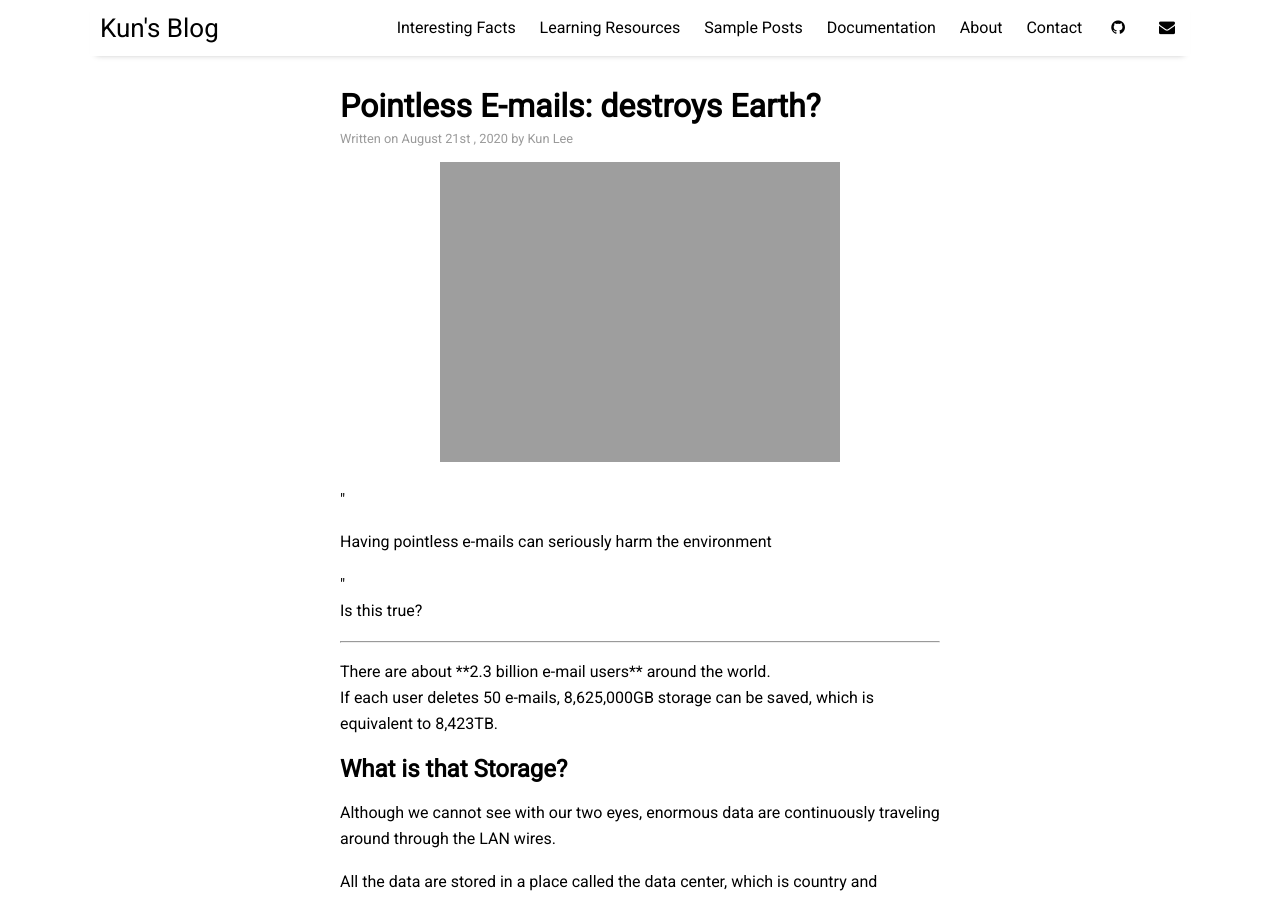
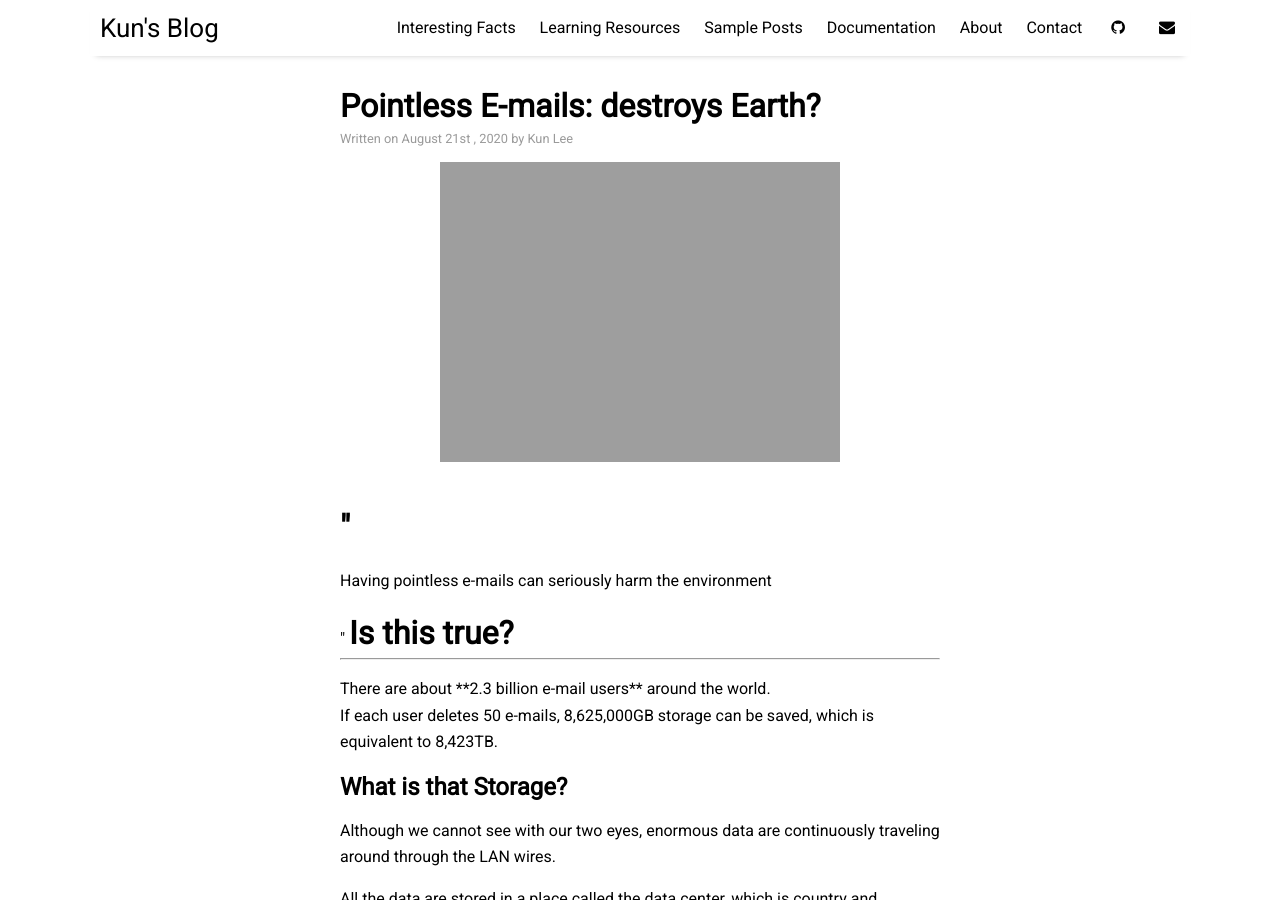
Before and after one commit to kun-w-lee/blog, a Jekyll site: the page built from _posts/2020-08-21-pointless_emails.md, in a window 1280 px wide and 900 px high. Built offline with Jekyll 4.4.1, drawn with Linux system fonts in a browser that asks for light colours; nearby versions of some CDN libraries.

Commit message:
Update 2020-08-21-pointless_emails.md

```diff
--- a/_posts/2020-08-21-pointless_emails.md
+++ b/_posts/2020-08-21-pointless_emails.md
@@ -7,11 +7,11 @@ tags: [sample]
 image: inner-earth1.jpg
 ---
 
-<p style="font-size: 24;">"</p>
+<h1 style="font-size: 24; display:inline-block">"</h1>
 Having pointless e-mails can seriously harm the environment
-<p style="font-size: 24; margin-bottom:0;">"</p>
+<p style="font-size: 24; margin-bottom:0; display:inline-block;">"</p>
 
-<p style="margin-top: 0;">Is this true?</p>
+<h1 style="margin-top: 0; display:inline-block;">Is this true?</h1>
 
 ---
 
@@ -31,9 +31,9 @@ To run the data center and the cooler, they use 32kwh of energy for 1GB of stora
 
 <p style="margin-bottom: 0;">Coming back to the e-mail part, 50 e-mails deleted by each user around the world can save 8,423TB, which means it saves 276,000,000kwh energy.</p>
 
-<p style="font-size: 24;">"</p>
+<p style="font-size: 24; display:inline-block;">"</p>
 It is as if turning off 2.7 billion lights for 1 hour.
-<p style="font-size: 24; margin-bottom:0;">"</p>
+<p style="font-size: 24; margin-bottom:0; display:inline-block;">"</p>
 
 ## What Should We Do?
 
```
